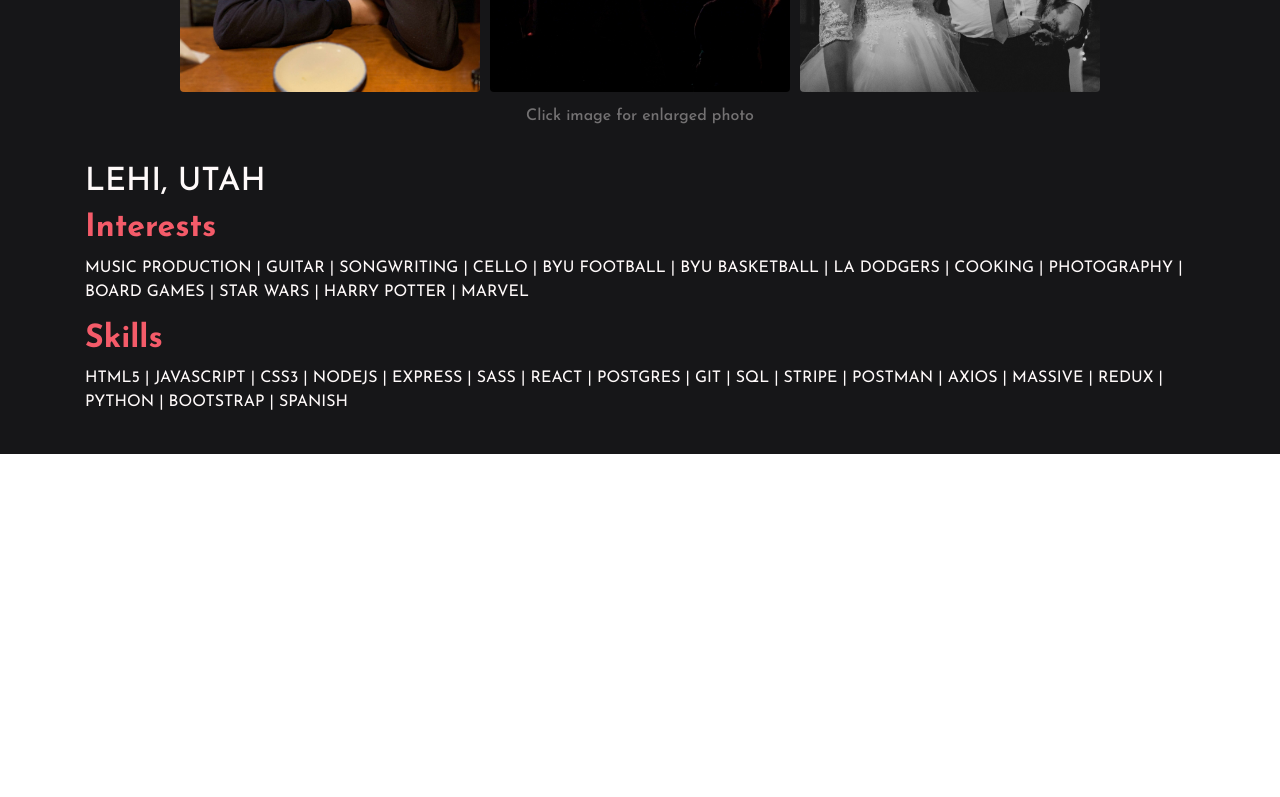
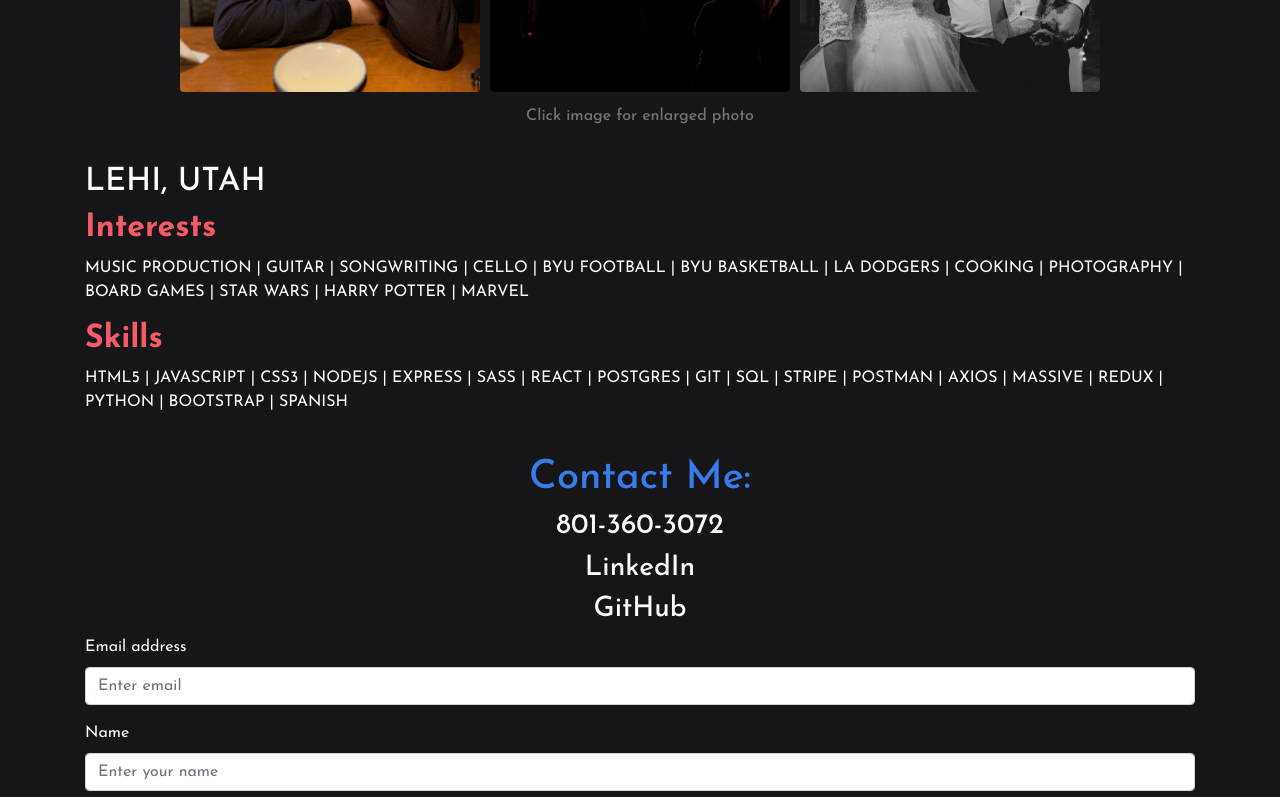
Before and after one commit to markallencarey/myportfolio, a React (Create React App) app: page / in a window 1280 px wide. Shown: the part 2000-2797 px from the top of the page. Before the commit the page ends 2454 px from the top, so only its background shows below. Built offline with nearby package versions, Linux system fonts and the light colour scheme.

Commit message:
redesigned contact

```diff
--- a/src/App.js
+++ b/src/App.js
@@ -14,7 +14,7 @@ function App() {
         <Stack />
         <Projects />
         <Resume />
-        {/* <Contact /> */}
+        <Contact />
       {/* </ReactPageScroller> */}
     </div>
   );
--- a/src/styles/components-scss/_contact.scss
+++ b/src/styles/components-scss/_contact.scss
@@ -1,32 +1,33 @@
 @import '../base-scss/variables';
 @import '../base-scss/mixins';
 
-// .Contact {
-//   @include page-layout();
+.Contact {
+  @include page-layout();
+  padding-bottom: 40px;
 //   justify-content: center;
 
-//   h1 {
-//     color: $azure;
-//   }
+  h1 {
+    color: $azure;
+  }
 
-//   a {
-//     text-decoration: none;
-//     color: $snow;
-//   }
+  a {
+    text-decoration: none;
+    color: $snow;
+  }
 
-//   a:hover {
-//     color: $azure;
-//   }
-// }
+  a:hover {
+    color: $fieryRose;
+  }
+}
 
-// .form-btn-primary {
-//   margin-top: 10px;
-// }
+.form-btn-primary {
+  margin-top: 10px;
+}
 
-// .form-control {
-//   height: 50px;
-//   font-size: 22px;
-// }
+.form-control {
+  // height: 50px;
+  // font-size: 22px;
+}
 
 // //desktop
 // @media (min-width: 768px) {
```
